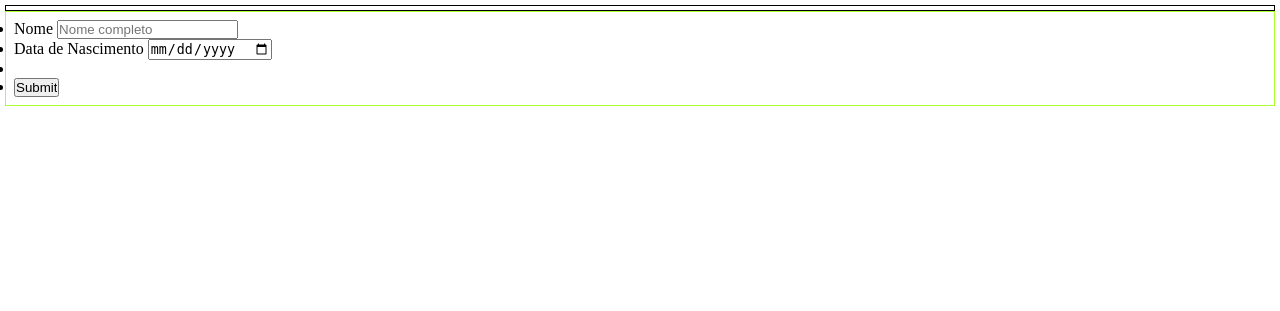
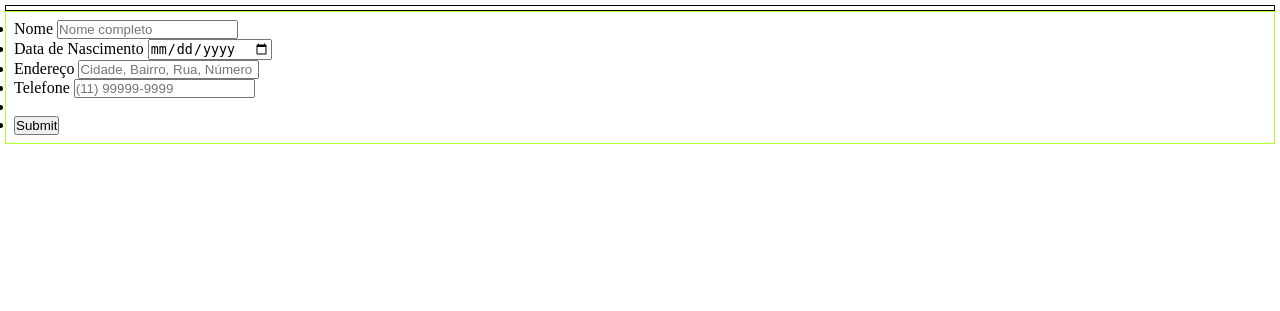
Before and after one commit to Pablo-FullStack-Dev/bem-por-perto, a Flask app: page /cadastro in a window 1280 px wide. Shown: the top 311 px of the page. Run offline with Flask 3, Linux system fonts and the light colour scheme.

Commit message:
Update cadas.html

```diff
--- a/templates/cadas.html
+++ b/templates/cadas.html
@@ -23,6 +23,14 @@
                         <input type="date" name="data_nascimento" id="data_nascimento" required>
                     </li>
                     <li>
+                        <label for="Endereço">Endereço</label>
+                        <input type="Text" name="Endereço" placeholder="Cidade, Bairro, Rua, Número" id="Endereço"
+                    </li>
+                    <li>
+                      <label for="telefone">Telefone</label>
+                        <input type="tel" name="telefone" id="telefone" placeholder="(11) 99999-9999" maxlength="15" required>
+                    </li>
+                    <li>
 
                     </li>
 
```
